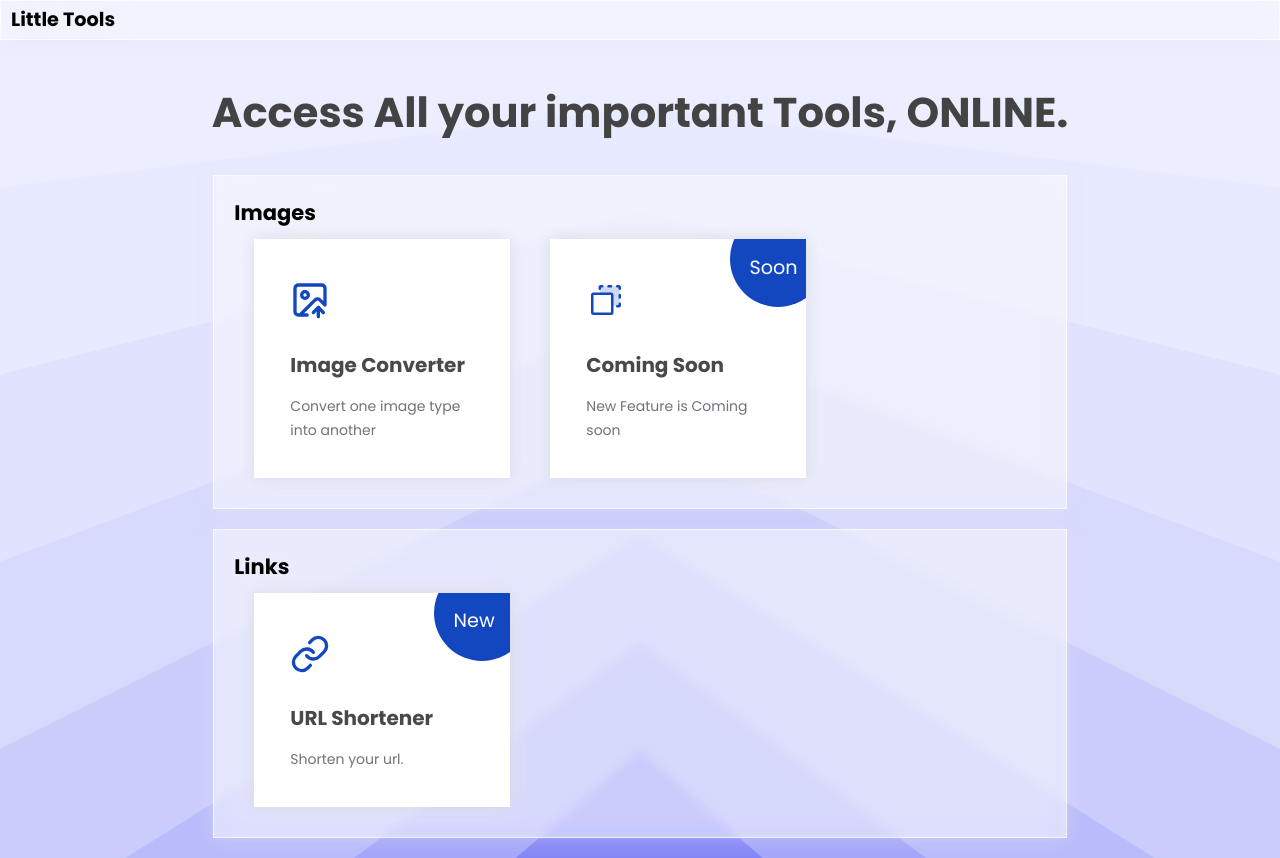
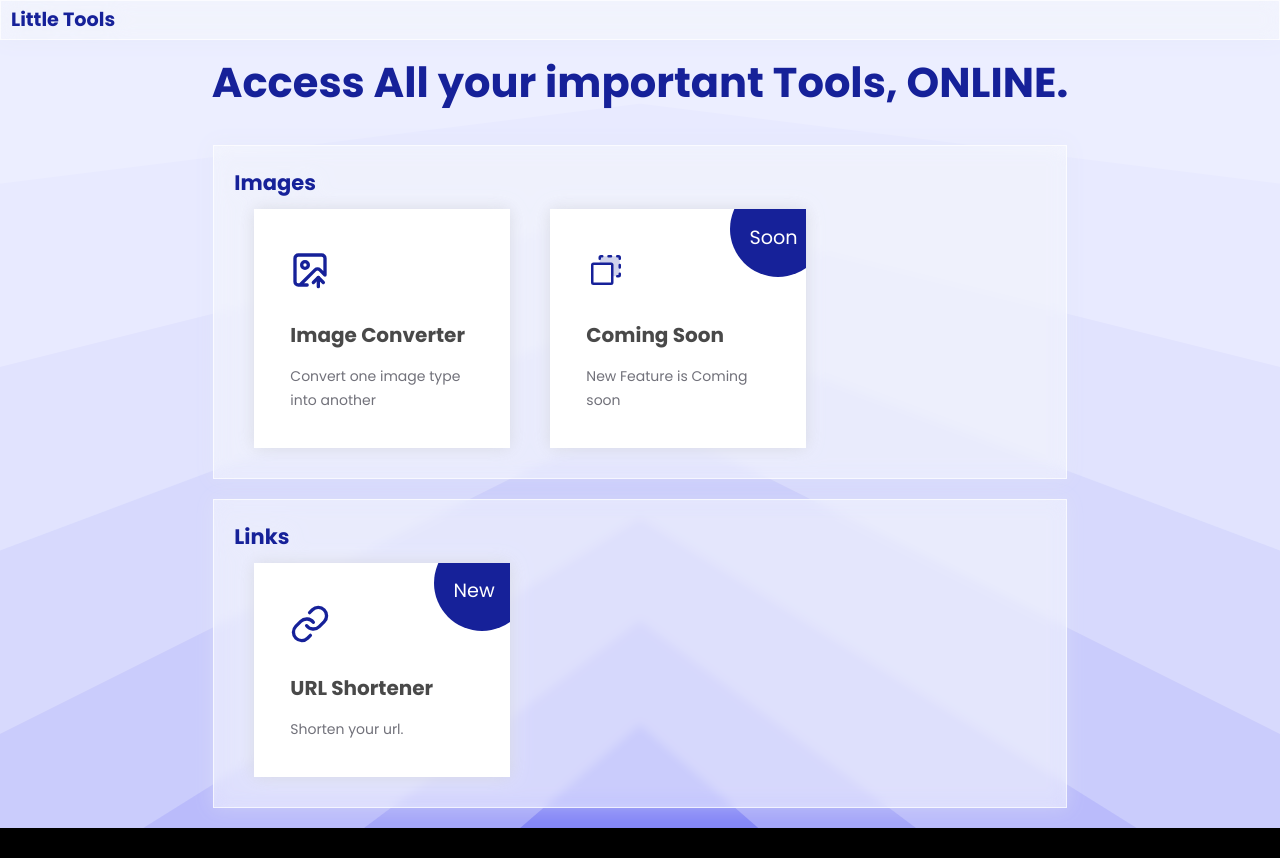
Before and after one commit to rahulhotta/tools-ui, a Next.js app: page / in a window 1280 px wide. After the commit the page ends 828 px from the top, so only its background shows below. Built offline with nearby package versions, Linux system fonts and the light colour scheme; a web font is replaced by a local one.

Commit message:
cosmatic changes

```diff
--- a/app/Components/home/Landing.scss
+++ b/app/Components/home/Landing.scss
@@ -1,3 +1,4 @@
+@use '../../variables.scss' as vars;
 .landing_page_container {
   background-image: url("../../../public/Images/cornered-stairs.svg");
   background-size: cover;
@@ -13,9 +14,9 @@
     display: flex;
     align-items: center;
     justify-content: center;
-    color: rgb(67, 67, 67);
+    color: vars.$secondary_color;
     padding: 10px 1rem;
-    padding-top: 10vh;
+    padding-top: 50px !important;
     font-size: 1.3rem;
   }
   .landing_page_features{
@@ -30,6 +31,9 @@
   }
   .child_folder{
     padding: 20px;
+    .feature_name{
+      color: vars.$secondary_color;
+    }
   }
   .child_card_container{
     display: flex;
--- a/app/Components/home/Landing.tsx
+++ b/app/Components/home/Landing.tsx
@@ -53,7 +53,7 @@ const LandingPage = () => {
                 lg={{ span: 16 }} className='parent_card'>
                 <CommonCard >
                   <div className='child_folder'>
-                    <h2>{feature?.name}</h2>
+                    <h2 className='feature_name'>{feature?.name}</h2>
                     <div className='child_card_container'>
                       {
                         feature.children.map((childFeature: any) => {
--- a/app/Components/imageConverter/imageConverter.scss
+++ b/app/Components/imageConverter/imageConverter.scss
@@ -39,6 +39,7 @@
         font-size: 2.5rem;
         text-align: center;
         padding-right: 5vw;
+        color: vars.$secondary_color;
     }
 }
 
--- a/app/Components/navBar/navBar.scss
+++ b/app/Components/navBar/navBar.scss
@@ -1,3 +1,5 @@
+@use '../../variables.scss' as vars;
+
 .nav_bar_container{
     position: fixed;
     width: 100vw;
@@ -12,6 +14,7 @@
     color: black;
     text-decoration: none;
 }
-h4{
+.nav_bar_logo{
     font-size: 1.2rem;
+    color: vars.$secondary_color;
 }
--- a/app/Components/navBar/navBar.tsx
+++ b/app/Components/navBar/navBar.tsx
@@ -9,7 +9,7 @@ function NavBar() {
     <div className='nav_bar_container'>
       <CommonCard>
         <Link href={"/"} className='nav_bar' prefetch={true}>
-          <h4>
+          <h4 className='nav_bar_logo'>
             Little Tools
           </h4>
         </Link>
--- a/app/Utils/CommonElements/Button/Button.scss
+++ b/app/Utils/CommonElements/Button/Button.scss
@@ -1,12 +1,12 @@
 @use '../../../variables.scss' as vars;
 
 .dynamic_button{
-    background-color: vars.$secondary_color;
+    background-color: vars.$base_color;
     border: 1px solid vars.$secondary_color;
-    color: vars.$primary_color;
+    color: vars.$secondary_color;
     padding: 10px 20px;
     border-radius: 10px;
-    box-shadow: 3px 3px #323232;
+    box-shadow: 3px 3px vars.$secondary_color;
     font-size: 1rem;
 
 }
--- a/app/Utils/Environments/Environments.js
+++ b/app/Utils/Environments/Environments.js
@@ -1,3 +1,3 @@
 export const Environments = {
-    url: "https://c4c6-2401-4900-8fc8-f863-b52f-bcb1-494-a65a.ngrok-free.app"
+    url: "https://63f4-2401-4900-8fc8-f863-eb11-428-2fd9-2d33.ngrok-free.app"
 }
--- a/app/variables.scss
+++ b/app/variables.scss
@@ -1,3 +1,3 @@
-$base_color: rgba(177, 163, 255, 0.788);
+$base_color: rgba(222, 217, 255, 0.788);
 $primary_color: #ffffff;
-$secondary_color: #1347c0;
+$secondary_color: #162199;
```
Also changed, not shown: app/(pages-with-navbar)/links/url-shortener/page.tsx (+10 -7 lines), public/Images/cornered-stairs_1.svg (added).
